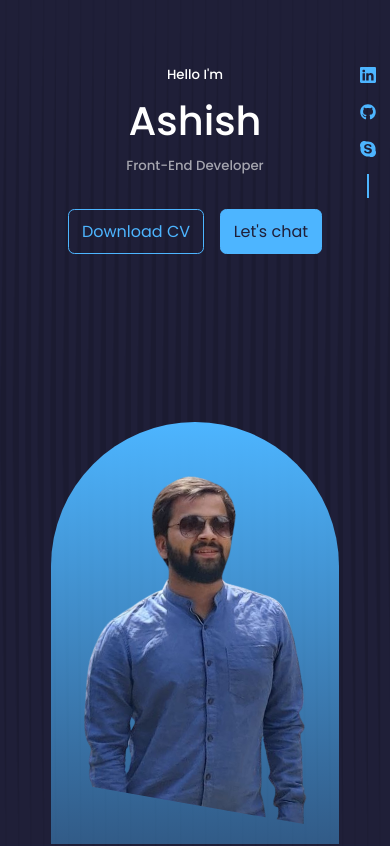
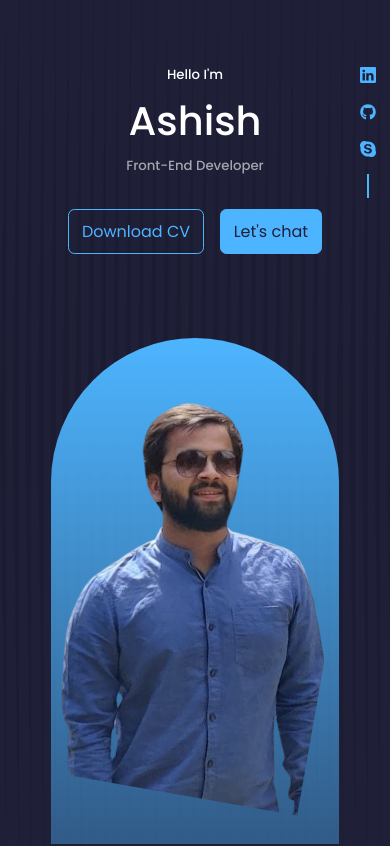
Before and after one commit to ash14ish/My-Portfolio, a React (Create React App) app: page / in a window 390 px wide. Shown: the top 846 px of the page. Built offline with nearby package versions, Linux system fonts and the light colour scheme.

Commit message:
portfolio

```diff
--- a/src/components/Home/Home.css
+++ b/src/components/Home/Home.css
@@ -72,7 +72,7 @@ header {
 
 @media (max-width: 600px) {
   .my-pic {
-    height: 50vh;
+    height: 60vh;
     padding: 0;
     bottom: 0;
   }
```
